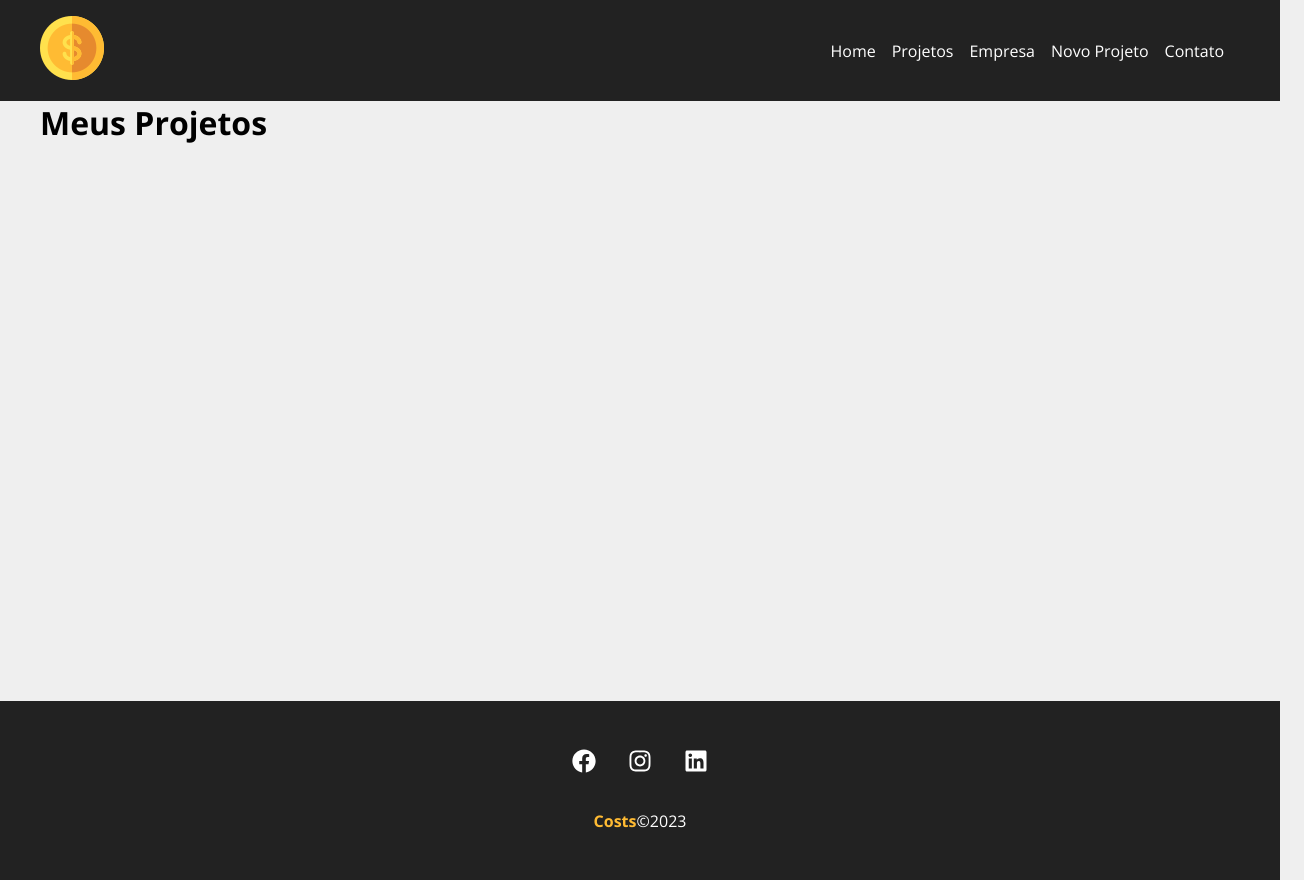
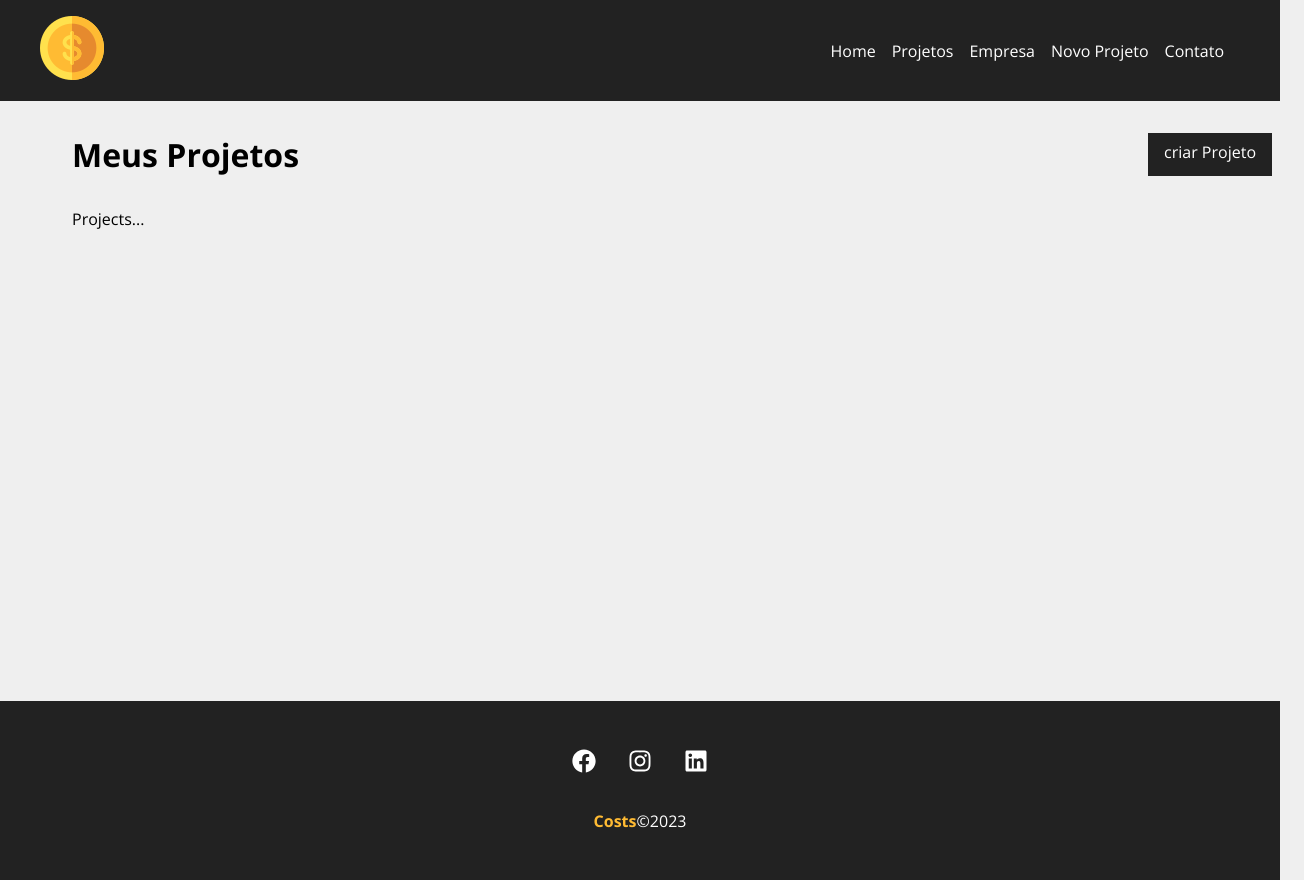
Before and after one commit to Jose-Benedito/costs, a React (Create React App) app: page /projects in a window 1280 px wide. Shown: the whole page, 1304 px wide, since content can reach past the window. Built offline with nearby package versions, Linux system fonts and the light colour scheme.

Commit message:
Preparado a página projects

```diff
--- a/src/components/pages/Projects.js
+++ b/src/components/pages/Projects.js
@@ -1,6 +1,9 @@
 import { useLocation } from "react-router-dom"
 
 import Message from "../layout/Message"
+import LinkButton from "../layout/LinkButton"
+import styles from './Projects.module.css'
+import Container from '../layout/Container'
 
 function Projects(){
 
@@ -10,10 +13,19 @@
         message = location.state.message
     }
     return (
-        <div>
+        <div className={styles.project_container}>
 
-        <h1>Meus Projetos</h1>
+        <div className={styles.title_container}>
+            <h1>Meus Projetos</h1>
+            <LinkButton to="/newproject" text="criar Projeto" />
+
+        </div>
         {message && <Message type="success" msg={message} />}
+
+        <Container customClass="start">
+            <p>Projects...</p>
+
+        </Container>
 
         </div>
     )
--- /dev/null
+++ b/src/components/pages/Projects.module.css
@@ -0,0 +1,9 @@
+.project_container {
+    padding: 2em;
+}
+
+.title_container {
+  display: flex;
+  justify-content: space-between;
+  margin-bottom: 2em;
+}
```
